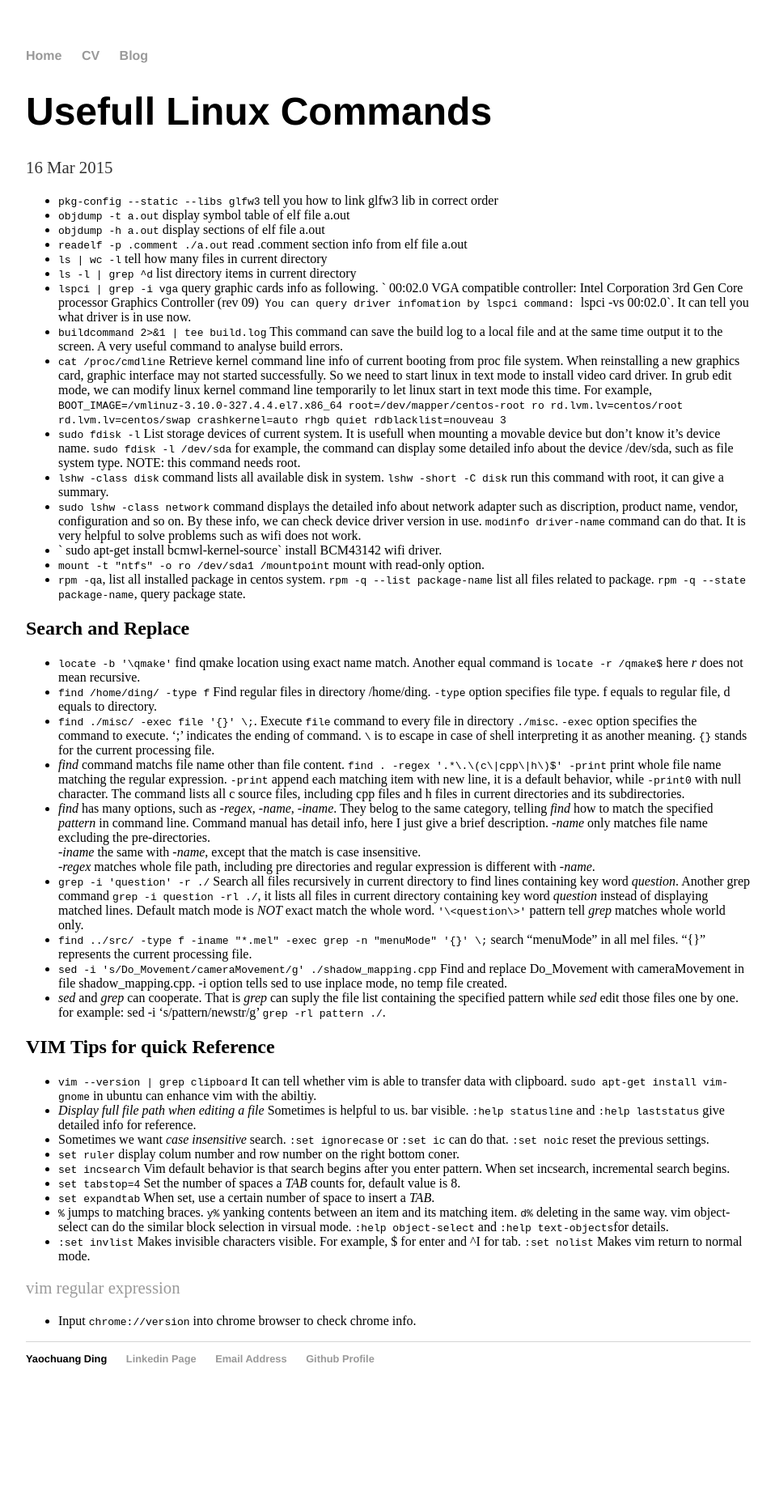
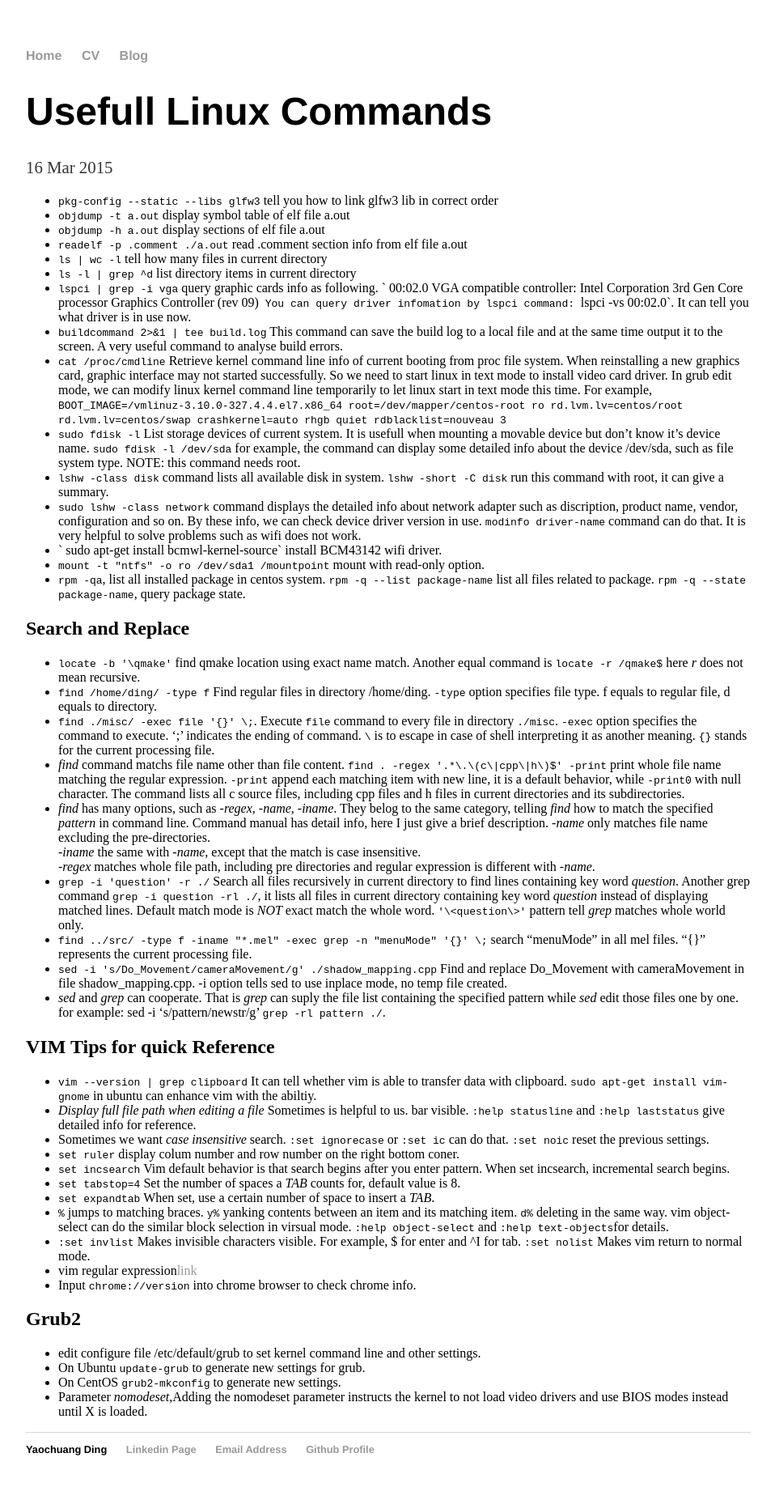
Before and after one commit to ychding11/ychding11.github.io, a Jekyll site: the page built from _posts/2015-03-16-Useful-Linux-Command.md, in a window 1280 px wide. Shown: the whole page at 81% size, without its empty margins (160-1118 px from the left). Built offline with Jekyll 4.4.1, drawn with Linux system fonts in a browser that asks for light colours; before the commit the page ends 1746 px from its top, so only the background shows below that.

Commit message:
add grub related command.

```diff
--- a/_posts/2015-03-16-Useful-Linux-Command.md
+++ b/_posts/2015-03-16-Useful-Linux-Command.md
@@ -93,7 +93,12 @@ in file shadow_mapping.cpp. -i option tells sed to use inplace mode, no temp fil
   selection in virsual mode. `:help object-select` and `:help text-objects`for details.
 - `:set invlist` Makes invisible characters visible. For example, $ for enter and ^I
   for tab. `:set nolist` Makes vim return to normal mode.
+- vim regular expression[link](http://www.cnblogs.com/PegasusWang/p/3153300.html)
++ Input `chrome://version` into chrome browser to check chrome info.
 
-[vim regular expression](http://www.cnblogs.com/PegasusWang/p/3153300.html)
+## Grub2
 
-+ Input `chrome://version` into chrome browser to check chrome info.
+- edit configure file /etc/default/grub to set kernel command line and other settings.
+- On Ubuntu `update-grub` to generate new settings for grub.
+- On CentOS `grub2-mkconfig` to generate new settings.
+- Parameter *nomodeset*,Adding the nomodeset parameter instructs the kernel to not load video drivers and use BIOS modes instead until X is loaded.
```
